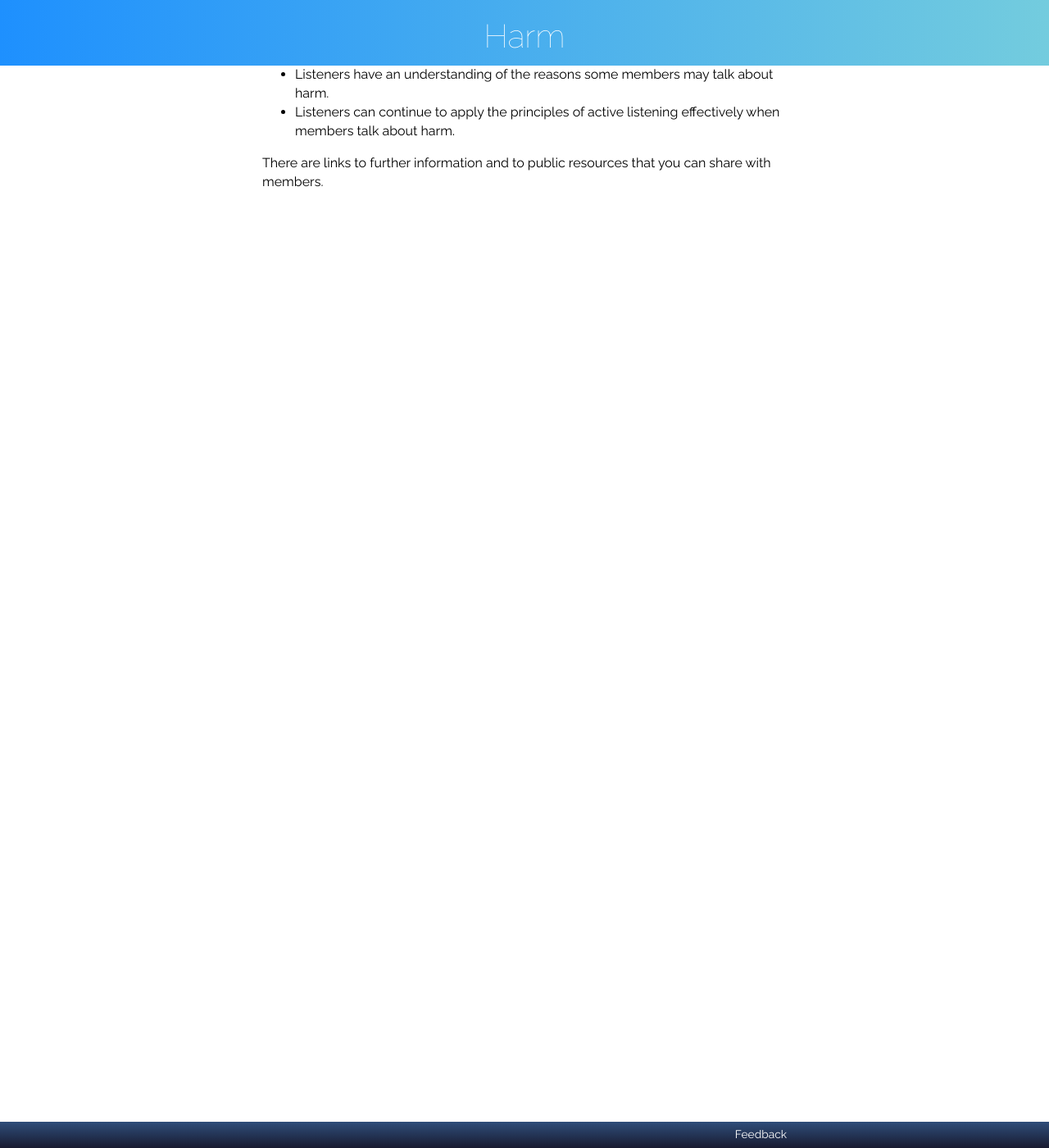
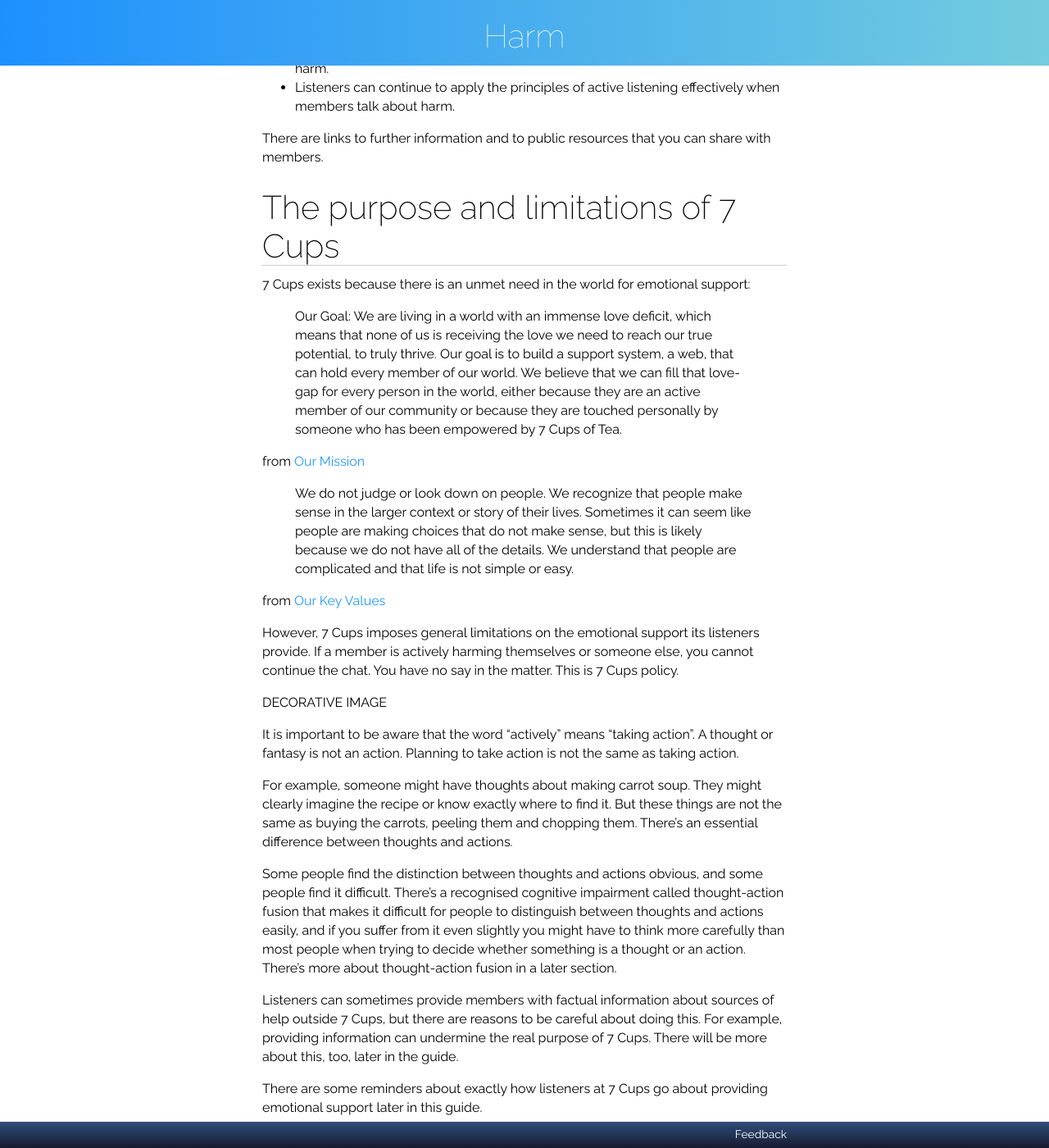
Before and after one commit to RarelyCharlie/rarelycharlie.github.io, a Jekyll site: the page built from _guide/harm.md, in a window 1280 px wide and 1400 px high, scrolled down 1475 px. Shown: the whole window at 82% size. Built offline with Jekyll 4.4.1, drawn with Linux system fonts in a browser that asks for light colours.

Commit message:
another section

```diff
--- a/_guide/harm.md
+++ b/_guide/harm.md
@@ -6,7 +6,7 @@ feedback: https://www.7cups.com/@RarelyCharlie
 # Content plan
 [PART I](#part-i) — General information for all listeners
 -	[Introduction: What this guide is for](#what-this-guide-is-for)
--	The purpose and limitations of 7 Cups
+-	[The purpose and limitations of 7 Cups](#the-purpose-and-limitations-of-7-cups)
 -	Self care
 -	Brief active listening refresher
 -	Why some members talk about harm
@@ -40,7 +40,7 @@ This guide provides information for listeners on chatting with members who talk
 **Trigger warning:** Part I of this guide is intended to provide general information for all listeners. Part II contains examples that some listeners may find upsetting or triggering.
 
 DECORATIVE IMAGE
-{:.deco}
+{:.decor}
 
 If you feel there is a possibility that you might be upset or triggered by reading about examples of harm, then you might want to consider stopping when you reach the end of Part I. There is a title page at the beginning of Part II that repeats this trigger warning.
 
@@ -54,3 +54,30 @@ The goals of this guide are to help ensure that, in the context of harm or risk
 - Listeners can continue to apply the principles of active listening effectively when members talk about harm.
 
 There are links to further information and to public resources that you can share with members.
+
+# The purpose and limitations of 7 Cups
+
+7 Cups exists because there is an unmet need in the world for emotional support:
+
+> Our Goal: We are living in a world with an immense love deficit, which means that none of us is receiving the love we need to reach our true potential, to truly thrive. Our goal is to build a support system, a web, that can hold every member of our world.  We believe that we can fill that love-gap for every person in the world, either because they are an active member of our community or because they are touched personally by someone who has been empowered by 7 Cups of Tea.
+
+from [Our Mission](https://www.7cups.com/forum/GlensNook_84/OurVisionforaBetterWorld_334/OurMission_18219/1/)
+
+> We do not judge or look down on people. We recognize that people make sense in the larger context or story of their lives. Sometimes it can seem like people are making choices that do not make sense, but this is likely because we do not have all of the details. We understand that people are complicated and that life is not simple or easy.
+
+from [Our Key Values](https://www.7cups.com/about/values.php)
+
+However, 7 Cups imposes general limitations on the emotional support its listeners provide. If a member is actively harming themselves or someone else, you cannot continue the chat. You have no say in the matter. This is 7 Cups policy.
+
+DECORATIVE IMAGE
+{:.decol}
+
+It is important to be aware that the word "actively" means "taking action". A thought or fantasy is not an action. Planning to take action is not the same as taking action.
+
+For example, someone might have thoughts about making carrot soup. They might clearly imagine the recipe or know exactly where to find it. But these things are not the same as buying the carrots, peeling them and chopping them. There's an essential difference between thoughts and actions.
+
+Some people find the distinction between thoughts and actions obvious, and some people find it difficult. There's a recognised cognitive impairment called thought-action fusion that makes it difficult for people to distinguish between thoughts and actions easily, and if you suffer from it even slightly you might have to think more carefully than most people when trying to decide whether something is a thought or an action. There's more about thought-action fusion in a later section.
+
+Listeners can sometimes provide members with factual information about sources of help outside 7 Cups, but there are reasons to be careful about doing this. For example, providing information can undermine the real purpose of 7 Cups. There will be more about this, too, later in the guide.
+
+There are some reminders about exactly how listeners at 7 Cups go about providing emotional support later in this guide.
```
